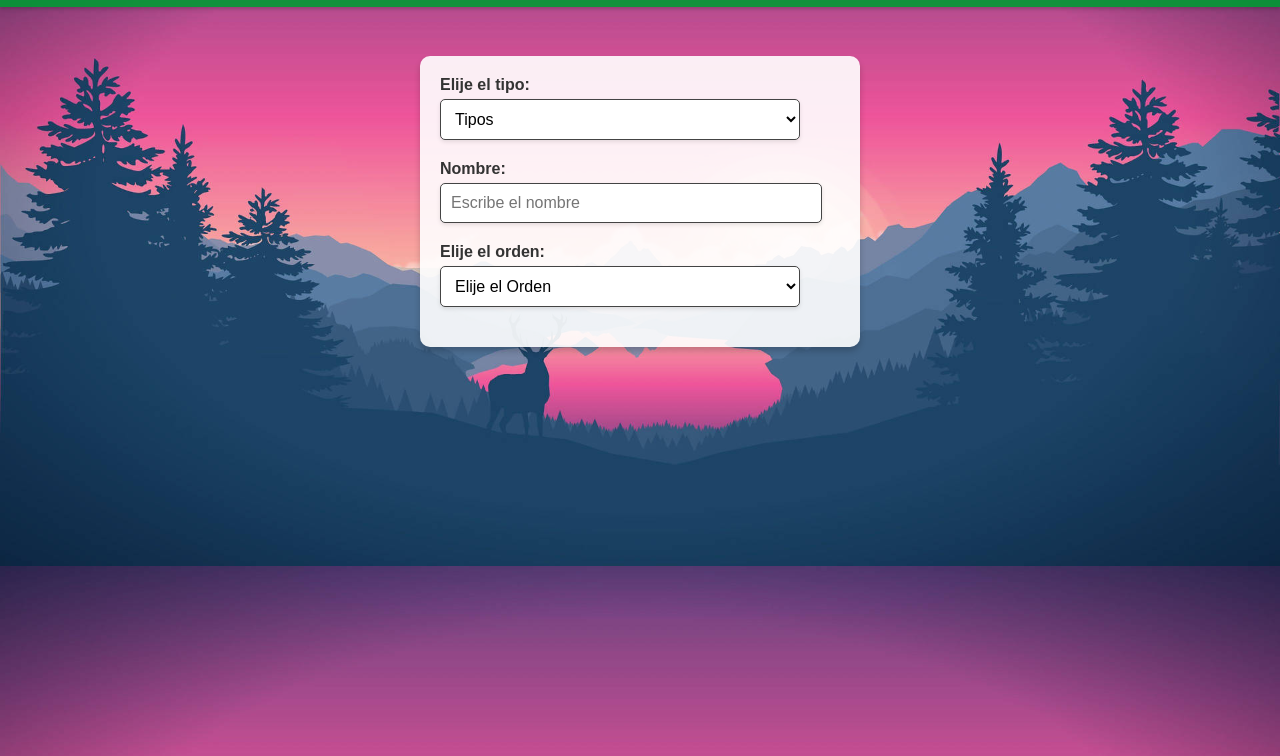
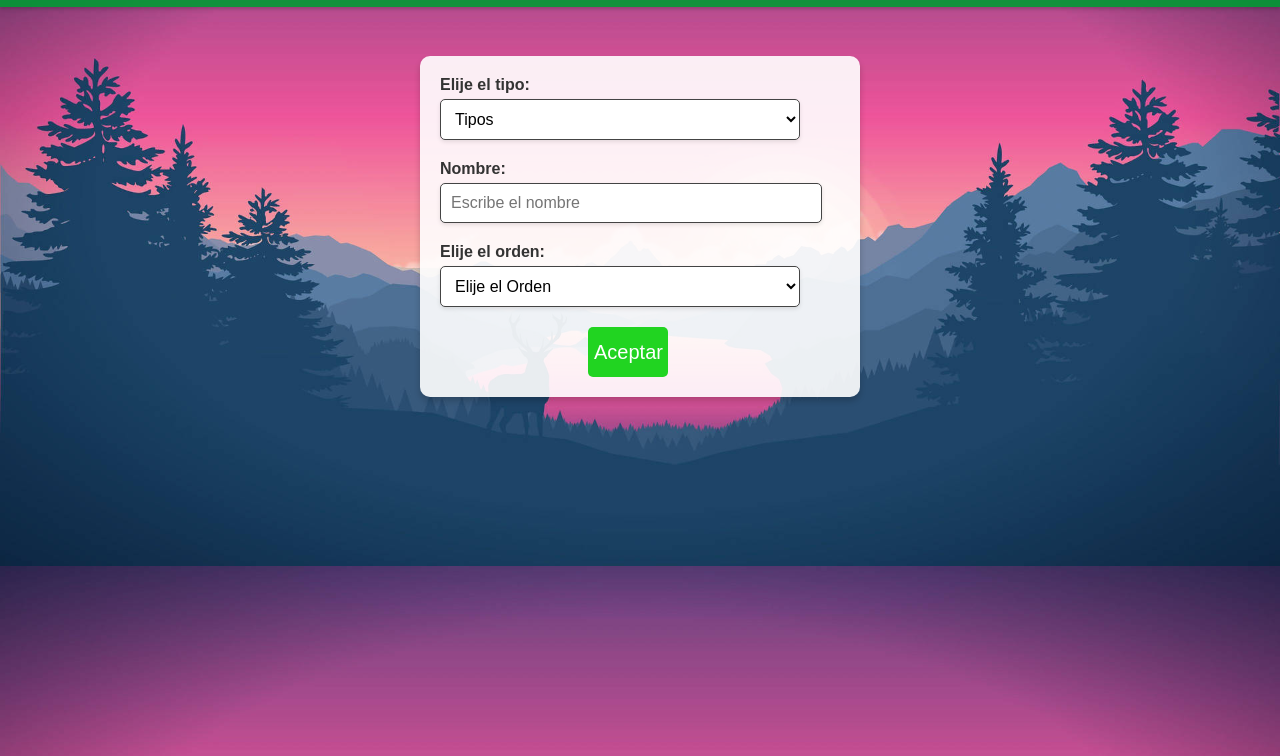
Before and after one commit to JordanIsrael23/Sistema_GestionSuelos_Biologica, a website: page HTML/agregarOrganismo.html in a window 1280 px wide. Shown: the part 44-800 px from the top of the page. Drawn offline with Linux system fonts and the light colour scheme; no server answers; files whose address does not match are found by name.

Commit message:
un disenito

```diff
--- a/CSS/agregarOrganismo.css
+++ b/CSS/agregarOrganismo.css
@@ -95,3 +95,16 @@ select option {
     color: black;
     background-color: wheat;
 }
+
+
+button{
+    background-color: rgb(33, 212, 33);
+    color: white;
+    width: 80px;
+    height: 50px;
+    font-size: 20px;
+    border-radius: 5px;
+    border: none;
+    position: relative;
+    left: 37%;
+}
--- a/HTML/agregarOrganismo.html
+++ b/HTML/agregarOrganismo.html
@@ -17,18 +17,18 @@
         <h1>Gestión Biológica de Suelos</h1>
     </header>
     <div class="caja">
-        <form>
+        <form method="post">
             <label>Elije el tipo:</label>
             <select id="tipos" required>
                 <option>Tipos</option>
             </select>
             <label>Nombre:</label>
-            <input type="text" id="nombre" placeholder="Escribe el nombre">
+            <input type="text" id="nombre" placeholder="Escribe el nombre" required>
             <label>Elije el orden:</label>
             <select id="ordenes" required>
                 <option>Elije el Orden</option>
             </select>
-
+            <button>Aceptar</button>
         </form>
 
     </div>
```
